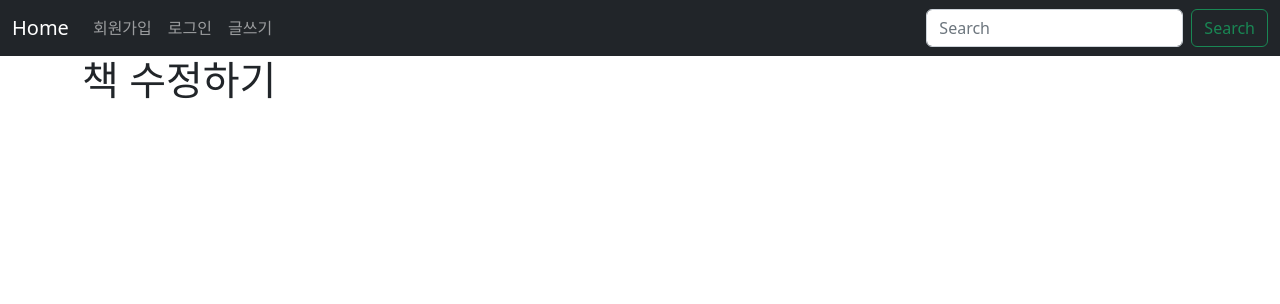
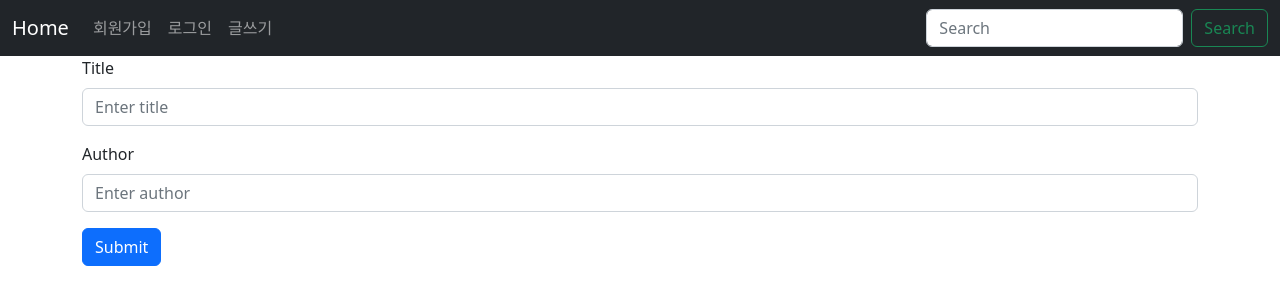
Before and after one commit to cyccc95/book, a React (Create React App) app in the folder book-frontend/: page /updateForm/1 in a window 1280 px wide. Shown: the top 304 px of the page. Built offline with nearby package versions, Linux system fonts and the light colour scheme; no server answers.

Commit message:
수정삭제하기

```diff
--- a/book-frontend/src/pages/book/Detail.js
+++ b/book-frontend/src/pages/book/Detail.js
@@ -1,9 +1,12 @@
 import React, { useEffect, useState } from 'react';
-import { useParams } from 'react-router-dom';
+import { Button } from 'react-bootstrap';
+import { useNavigate, useParams } from 'react-router-dom';
 
 const Detail = (props) => {
   const propsParam = useParams();
   const id = propsParam.id;
+
+  const navigate = useNavigate();
 
   const [book, setBook] = useState({
     id: '',
@@ -19,9 +22,33 @@
       });
   }, []);
 
+  const deleteBook = () => {
+    fetch('http://localhost:8080/book/' + id, {
+      method: 'DELETE',
+    })
+      .then((res) => res.text())
+      .then((res) => {
+        if (res === 'ok') {
+          navigate('/');
+        } else {
+          alert('삭제실패');
+        }
+      });
+  };
+
+  const updateBook = () => {
+    navigate('/updateForm/' + id);
+  };
+
   return (
     <div>
       <h1>책 상세보기</h1>
+      <Button variant="warning" onClick={updateBook}>
+        수정
+      </Button>{' '}
+      <Button variant="danger" onClick={deleteBook}>
+        삭제
+      </Button>
       <hr />
       <h3>{book.author}</h3>
       <h1>{book.title}</h1>
--- a/book-frontend/src/pages/book/UpdateForm.js
+++ b/book-frontend/src/pages/book/UpdateForm.js
@@ -1,10 +1,89 @@
-import React from 'react';
+import React, { useEffect, useState } from 'react';
+import { Button, Form } from 'react-bootstrap';
+import { useNavigate, useParams } from 'react-router-dom';
 
-const UpdateForm = () => {
+const UpdateForm = (props) => {
+  const propsParam = useParams();
+  const id = propsParam.id;
+
+  const [book, setBook] = useState({
+    title: '',
+    author: '',
+  });
+
+  useEffect(() => {
+    fetch('http://localhost:8080/book/' + id)
+      .then((res) => res.json())
+      .then((res) => {
+        setBook(res);
+      });
+  }, []);
+
+  const changeValue = (e) => {
+    setBook({
+      ...book,
+      [e.target.name]: e.target.value,
+    });
+  };
+
+  const navigate = useNavigate();
+
+  const submitBook = (e) => {
+    e.preventDefault(); // submit이 action을 안타고 자기 할일을 그만함
+    fetch('http://localhost:8080/book/' + id, {
+      method: 'PUT',
+      headers: {
+        'Content-Type': 'application/json; charset=utf-8',
+      },
+      body: JSON.stringify(book),
+    })
+      .then((res) => {
+        // console.log(1, res)
+        if (res.status === 200) {
+          return res.json();
+        } else {
+          return null;
+        }
+      })
+      .then((res) => {
+        if (res !== null) {
+          navigate('/book/' + id);
+        } else {
+          alert('책 수정에 실패하였습니다.');
+        }
+        // console.log(res);
+      })
+      .catch((error) => {
+        console.log(error);
+      });
+  };
+
   return (
-    <div>
-      <h1>책 수정하기</h1>
-    </div>
+    <Form onSubmit={submitBook}>
+      <Form.Group className="mb-3">
+        <Form.Label>Title</Form.Label>
+        <Form.Control
+          type="text"
+          placeholder="Enter title"
+          onChange={changeValue}
+          name="title"
+          value={book.title}
+        />
+      </Form.Group>
+      <Form.Group className="mb-3">
+        <Form.Label>Author</Form.Label>
+        <Form.Control
+          type="text"
+          placeholder="Enter author"
+          onChange={changeValue}
+          name="author"
+          value={book.author}
+        />
+      </Form.Group>
+      <Button variant="primary" type="submit">
+        Submit
+      </Button>
+    </Form>
   );
 };
 
```
